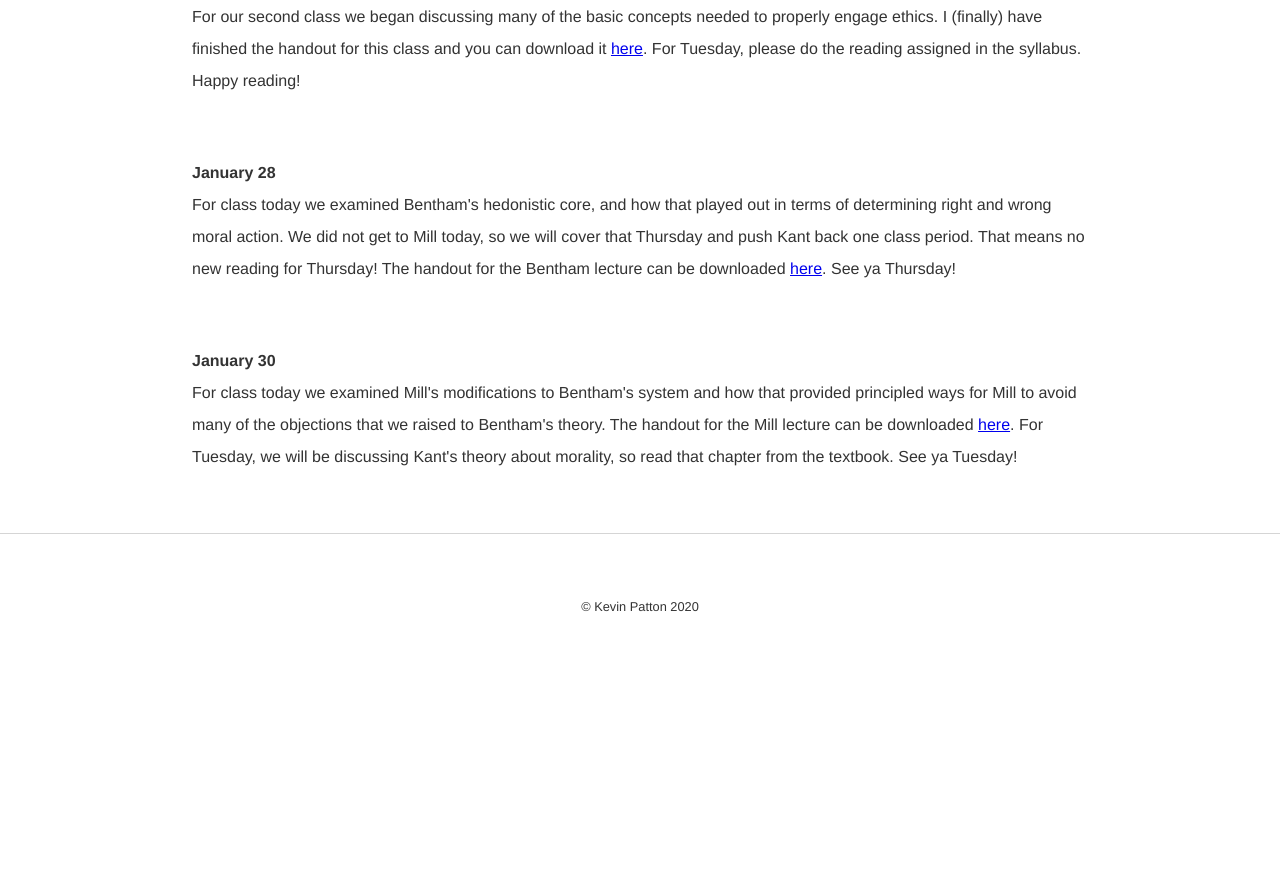
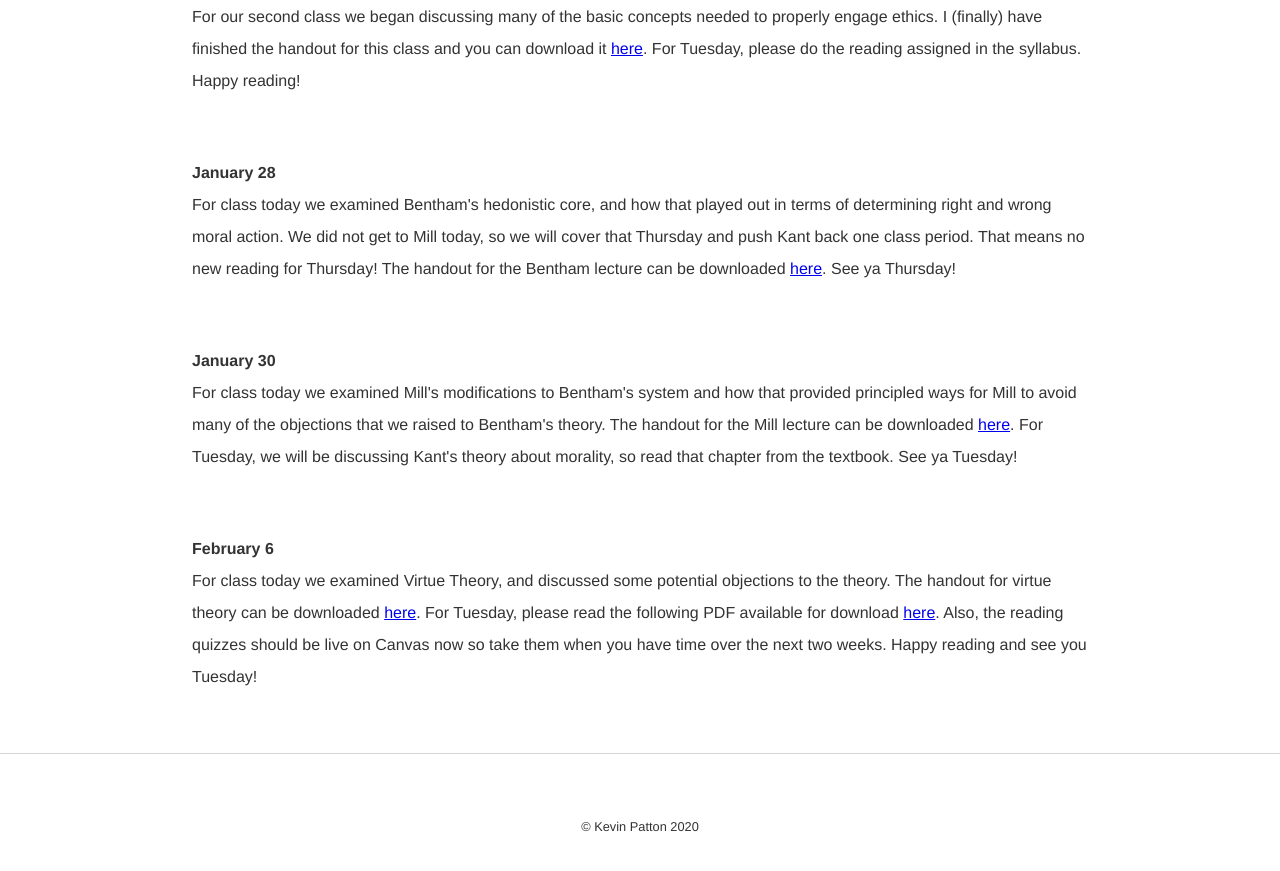
Before and after one commit to kevinjpatton/kevinjpatton.github.io, a Jekyll site: the page built from teaching/phil_365/index.html, in a window 1280 px wide and 900 px high, scrolled down 916 px. Shown: the top 871 px of the window. Built offline with Jekyll 4.4.1, drawn with Linux system fonts in a browser that asks for light colours; Markdown is read by kramdown in place of the engine named in the settings; before the commit the page ends 1596 px from its top, so only the background shows below that.

Commit message:
Update index.html

```diff
--- a/teaching/phil_365/index.html
+++ b/teaching/phil_365/index.html
@@ -16,3 +16,5 @@ For our second class we began discussing many of the basic concepts needed to pr
 For class today we examined Bentham's hedonistic core, and how that played out in terms of determining right and wrong moral action.  We did not get to Mill today, so we will cover that Thursday and push Kant back one class period.  That means no new reading for Thursday!  The handout for the Bentham lecture can be downloaded <a href="https://kevinjpatton.github.io/teaching/phil_2030/Handout_Pleasure.pdf" target="_blank">here</a>.  See ya Thursday!</p>
 <p><b>January 30</b><br>
 For class today we examined Mill's modifications to Bentham's system and how that provided principled ways for Mill to avoid many of the objections that we raised to Bentham's theory.  The handout for the Mill lecture can be downloaded <a href="https://kevinjpatton.github.io/teaching/phil_2030/Handout_Mill.pdf" target="_blank">here</a>.  For Tuesday, we will be discussing Kant's theory about morality, so read that chapter from the textbook.  See ya Tuesday!</p>
+<p><b>February 6</b><br>
+For class today we examined Virtue Theory, and discussed some potential objections to the theory.  The handout for virtue theory can be downloaded <a href="/teaching/phil_2030/Handout_Virtue.pdf" target="_blank">here</a>.  For Tuesday, please read the following PDF available for download <a href="/teaching/phil_365/4PrincPlusScope.pdf" target="_blank">here</a>.  Also, the reading quizzes should be live on Canvas now so take them when you have time over the next two weeks.  Happy reading and see you Tuesday!</p>
```
